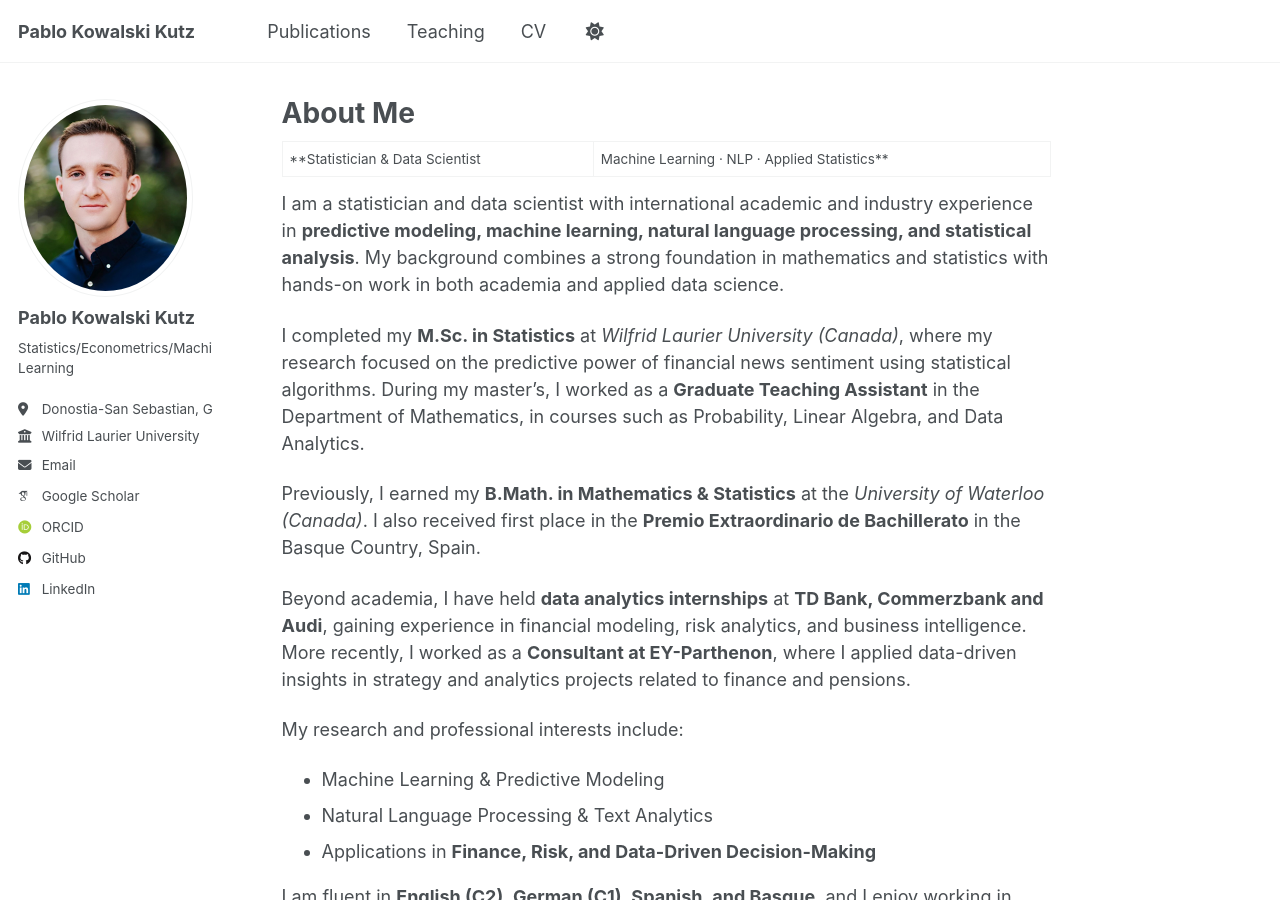
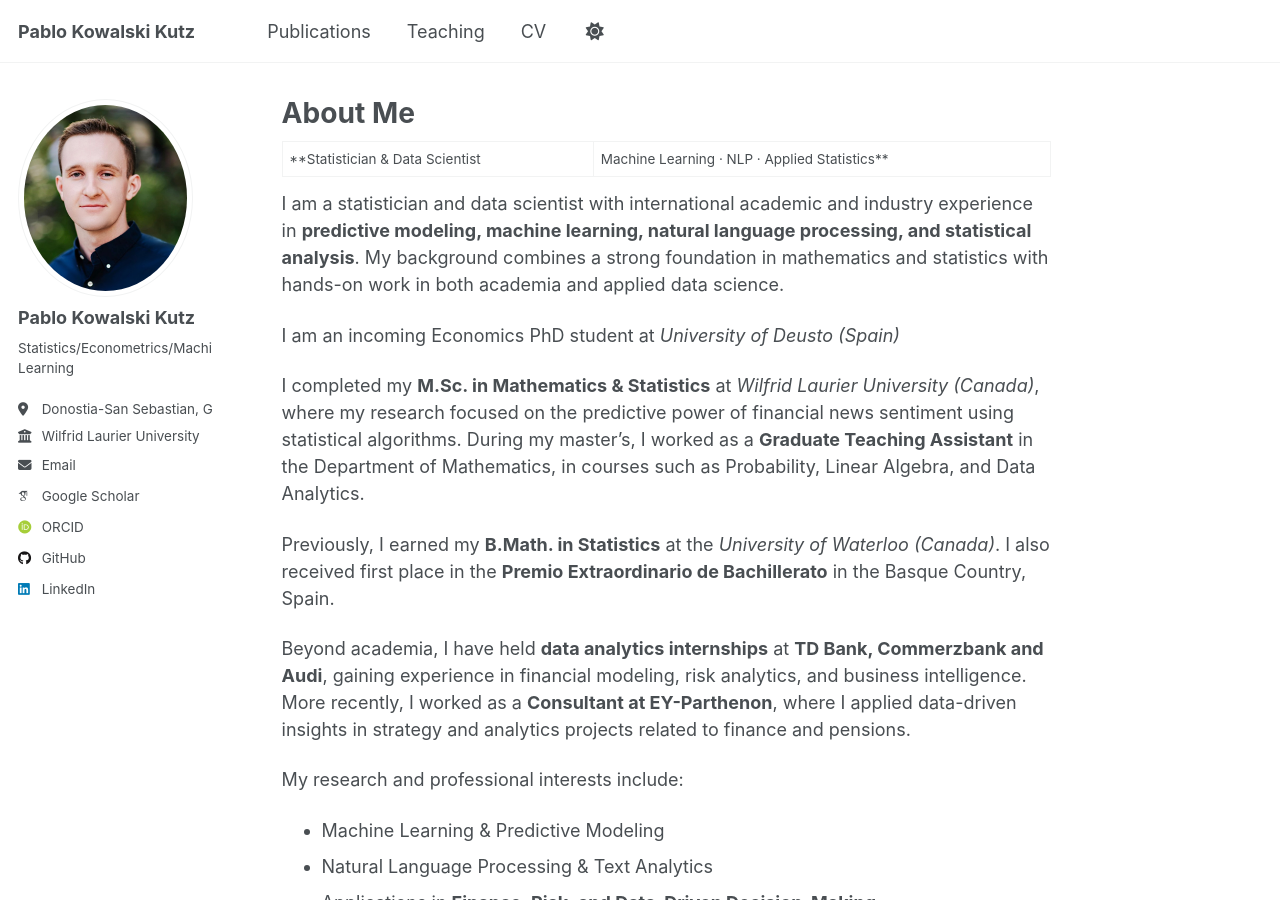
Before and after one commit to pabluski00/pabluski00.github.io, a Jekyll site: the page built from _pages/about.md, in a window 1280 px wide and 900 px high. Built offline with Jekyll 4.4.1, drawn with Linux system fonts in a browser that asks for light colours; some web fonts are replaced; a script that is not in the unit is left out.

Commit message:
Update about.md

```diff
--- a/_pages/about.md
+++ b/_pages/about.md
@@ -12,9 +12,11 @@ redirect_from:
 
 I am a statistician and data scientist with international academic and industry experience in **predictive modeling, machine learning, natural language processing, and statistical analysis**. My background combines a strong foundation in mathematics and statistics with hands-on work in both academia and applied data science.
 
-I completed my **M.Sc. in Statistics** at *Wilfrid Laurier University (Canada)*, where my research focused on the predictive power of financial news sentiment using statistical algorithms. During my master’s, I worked as a **Graduate Teaching Assistant** in the Department of Mathematics, in courses such as Probability, Linear Algebra, and Data Analytics.
+I am an incoming Economics PhD student at *University of Deusto (Spain)*
 
-Previously, I earned my **B.Math. in Mathematics & Statistics** at the *University of Waterloo (Canada)*. I also received first place in the **Premio Extraordinario de Bachillerato** in the Basque Country, Spain.
+I completed my **M.Sc. in Mathematics & Statistics** at *Wilfrid Laurier University (Canada)*, where my research focused on the predictive power of financial news sentiment using statistical algorithms. During my master’s, I worked as a **Graduate Teaching Assistant** in the Department of Mathematics, in courses such as Probability, Linear Algebra, and Data Analytics.
+
+Previously, I earned my **B.Math. in Statistics** at the *University of Waterloo (Canada)*. I also received first place in the **Premio Extraordinario de Bachillerato** in the Basque Country, Spain.
 
 Beyond academia, I have held **data analytics internships** at **TD Bank, Commerzbank and Audi**, gaining experience in financial modeling, risk analytics, and business intelligence. More recently, I worked as a **Consultant at EY-Parthenon**, where I applied data-driven insights in strategy and analytics projects related to finance and pensions.
 
```
